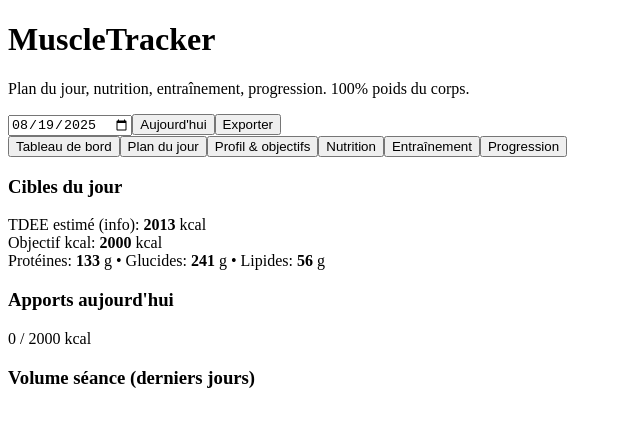
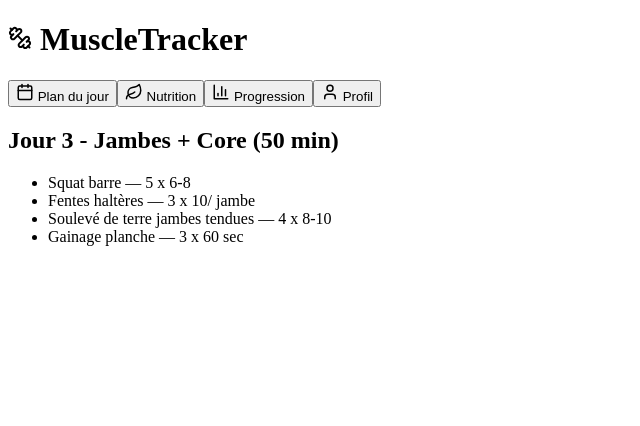
Before and after one commit to ludobruel9131-max/WO, a React (Create React App) app in the folder muscletracker_final/: page / in a window 1280 px wide. Shown: the top 426 px of the page, without its empty margins (0-640 px from the left). Built offline with nearby package versions, Linux system fonts and the light colour scheme.

Commit message:
Update App.jsx

```diff
--- a/muscletracker_final/src/App.jsx
+++ b/muscletracker_final/src/App.jsx
@@ -1,261 +1,273 @@
-import React, { useEffect, useMemo, useState } from "react";
+import React, { useState, useEffect } from "react";
 import { motion } from "framer-motion";
-import { BarChart2, Dumbbell, Flame, Home, LineChart, Plus, Save, Trash2, Download, Calendar as CalIcon, Target, User, Info } from "lucide-react";
-import { LineChart as RLineChart, Line, XAxis, YAxis, Tooltip, CartesianGrid, ResponsiveContainer, BarChart as RBarChart, Bar } from "recharts";
+import {
+  Dumbbell,
+  Flame,
+  BarChart3,
+  User,
+  Calendar,
+  Leaf,
+} from "lucide-react";
+import {
+  LineChart,
+  Line,
+  XAxis,
+  YAxis,
+  CartesianGrid,
+  Tooltip,
+  Legend,
+  ResponsiveContainer,
+} from "recharts";
 
-const LS = {
-  PROFILE: "mt_profile_v3",
-  WEIGHT: "mt_weight_log_v3",
-  MEALS: "mt_meals_v3",
-  WORKOUTS: "mt_workouts_v3",
+// --- Données programmes (rotation 7 jours) ---
+const workoutPlan = [
+  {
+    day: "Jour 1 - Push",
+    duration: "45 min",
+    exercises: [
+      { name: "Développé couché haltères", sets: 4, reps: "8-10" },
+      { name: "Développé militaire barre", sets: 4, reps: "8-10" },
+      { name: "Dips lestés", sets: 3, reps: "10-12" },
+      { name: "Écarté machine", sets: 3, reps: "12-15" },
+    ],
+  },
+  {
+    day: "Jour 2 - Pull",
+    duration: "40 min",
+    exercises: [
+      { name: "Tractions lestées", sets: 4, reps: "8-10" },
+      { name: "Rowing barre", sets: 4, reps: "8-10" },
+      { name: "Curl incliné", sets: 3, reps: "12" },
+      { name: "Face pull", sets: 3, reps: "12-15" },
+    ],
+  },
+  {
+    day: "Jour 3 - Jambes + Core",
+    duration: "50 min",
+    exercises: [
+      { name: "Squat barre", sets: 5, reps: "6-8" },
+      { name: "Fentes haltères", sets: 3, reps: "10/ jambe" },
+      { name: "Soulevé de terre jambes tendues", sets: 4, reps: "8-10" },
+      { name: "Gainage planche", sets: 3, reps: "60 sec" },
+    ],
+  },
+  {
+    day: "Jour 4 - HIIT/Cardio",
+    duration: "35 min",
+    exercises: [
+      { name: "Sprints 30s", sets: 10, reps: "repos 60s" },
+      { name: "Burpees", sets: 3, reps: "15" },
+      { name: "Mountain climbers", sets: 3, reps: "30s" },
+    ],
+  },
+  {
+    day: "Jour 5 - Full Body Force",
+    duration: "60 min",
+    exercises: [
+      { name: "Soulevé de terre", sets: 5, reps: "5" },
+      { name: "Développé couché barre", sets: 5, reps: "5" },
+      { name: "Squat avant", sets: 4, reps: "6" },
+      { name: "Tractions", sets: 4, reps: "8-10" },
+    ],
+  },
+  {
+    day: "Jour 6 - Jambes lourdes",
+    duration: "50 min",
+    exercises: [
+      { name: "Presse à cuisses", sets: 4, reps: "8-10" },
+      { name: "Soulevé de terre sumo", sets: 4, reps: "6-8" },
+      { name: "Hip thrust", sets: 4, reps: "8-10" },
+      { name: "Crunch lesté", sets: 3, reps: "20" },
+    ],
+  },
+  {
+    day: "Jour 7 - Repos actif",
+    duration: "30 min",
+    exercises: [
+      { name: "Marche rapide", sets: 1, reps: "30 min" },
+      { name: "Étirements yoga", sets: 1, reps: "15 min" },
+      { name: "Gainage léger", sets: 2, reps: "30 sec" },
+    ],
+  },
+];
+
+// --- Nutrition saisonnière ---
+const meals = {
+  ete: [
+    { meal: "Poulet grillé + quinoa + courgettes grillées", kcal: 650 },
+    { meal: "Saumon + salade tomates/avocat + riz basmati", kcal: 700 },
+    { meal: "Omelette 3 œufs + légumes d’été + pain complet", kcal: 550 },
+  ],
+  hiver: [
+    { meal: "Ragoût de lentilles + patate douce + carottes", kcal: 600 },
+    { meal: "Poulet rôti + purée de brocoli + pommes de terre", kcal: 700 },
+    { meal: "Chili con carne + riz complet", kcal: 750 },
+  ],
 };
-const load = (k, fallback) => { try { return JSON.parse(localStorage.getItem(k) || JSON.stringify(fallback)); } catch { return fallback; } };
-const save = (k, v) => localStorage.setItem(k, JSON.stringify(v));
 
-const fmt = (n, d=1) => (isFinite(n) ? Number(n).toLocaleString(undefined, { maximumFractionDigits: d }) : "-");
-const todayISO = () => new Date().toISOString().slice(0,10);
-
-function calcBMR({ sex="male", weight=70, height=170, age=18 }) {
-  const w = Number(weight), h = Number(height), a = Number(age);
-  const base = 10 * w + 6.25 * h - 5 * a;
-  return sex === "female" ? base - 161 : base + 5;
-}
-const ACT = { sedentary: 1.2, light: 1.375, moderate: 1.55, active: 1.725, very: 1.9 };
-
-function planMacros({ weight=70, kcalTarget=2000, proteinPerKg=1.9, fatPerKg=0.8 }) {
-  const w = Number(weight) || 0;
-  const p = Math.round(w * proteinPerKg);
-  const f = Math.round(w * fatPerKg);
-  const kcalPF = p*4 + f*9;
-  const c = Math.max(0, Math.round((kcalTarget - kcalPF) / 4));
-  return { kcalTarget, protein:p, fat:f, carbs:c };
-}
-
-const addDays = (iso, d) => { const dt = new Date(iso); dt.setDate(dt.getDate()+d); return dt.toISOString().slice(0,10); };
-
-const EXERCISES = [
-  { id:"pushups", name:"Pompes", group:"push", mode:"reps", tip:"Corps gainé, coudes ~45°, poitrine vers le sol, amplitude complète." },
-  { id:"dips", name:"Dips (barres parallèles/chaise)", group:"push", mode:"reps", tip:"Épaules basses, descendre jusqu'aux coudes à 90°, buste légèrement penché." },
-  { id:"pike_pushups", name:"Pompes pike", group:"push", mode:"reps", tip:"Hanches hautes, angle épaules élevé, tête vers le sol entre les mains." },
-  { id:"pullups", name:"Tractions (pronation ou supination)", group:"pull", mode:"reps", tip:"Épaules basses, poitrine vers la barre, contrôle à la descente." },
-  { id:"inverted_rows", name:"Rowing inversé sous table/barre", group:"pull", mode:"reps", tip:"Corps gainé en planche, tirer la poitrine à la barre." },
-  { id:"squats_bw", name:"Squats poids du corps", group:"legs", mode:"reps", tip:"Pieds largeur d'épaules, genoux suivent les orteils, dos neutre." },
-  { id:"lunges", name:"Fentes alternées", group:"legs", mode:"reps", tip:"Grand pas, genou avant au-dessus du pied, buste droit." },
-  { id:"bulgarian_split", name:"Fentes bulgares", group:"legs", mode:"reps", tip:"Pied arrière surélevé, descendre verticalement, contrôle du genou avant." },
-  { id:"jump_squats", name:"Squats sautés", group:"legs", mode:"reps", tip:"Atterrissage souple, genoux stables, pousser fort au sol." },
-  { id:"plank", name:"Gainage planche", group:"core", mode:"secs", tip:"Coudes sous épaules, bassin rentré, respiration calme." },
-  { id:"side_plank", name:"Gainage latéral", group:"core", mode:"secs", tip:"Alignement oreille-épaule-hanche-cheville, hanches élevées." },
-  { id:"hollow_hold", name:"Hollow hold", group:"core", mode:"secs", tip:"Bas du dos plaqué, bras et jambes tendus bas, petite amplitude." },
-  { id:"mountain_climbers", name:"Mountain climbers", group:"core", mode:"secs", tip:"Corps gainé, cadence régulière, genou poitrine sans creuser le dos." },
-  { id:"burpees", name:"Burpees", group:"full", mode:"reps", tip:"Saut + pompe contrôlée, garder le rythme sans s'écrouler." },
-];
-const MUSCLE_GROUPS = ["push","pull","legs","core","full"];
+// --- Progression poids/charges ---
+const initialProgress = {
+  weight: [
+    { week: "S1", poids: 78 },
+    { week: "S2", poids: 77.5 },
+    { week: "S3", poids: 77 },
+  ],
+  strength: [
+    { week: "S1", bench: 80, squat: 100, deadlift: 120 },
+    { week: "S2", bench: 82, squat: 105, deadlift: 125 },
+    { week: "S3", bench: 85, squat: 110, deadlift: 130 },
+  ],
+};
 
 export default function App() {
-  const [profile, setProfile] = useState(load(LS.PROFILE, { sex:"male", height:170, weight:70, age:18, activity:"sedentary", goal:"recomp" }));
-  useEffect(() => save(LS.PROFILE, profile), [profile]);
+  const [tab, setTab] = useState("plan");
+  const [dayIndex, setDayIndex] = useState(0);
+  const [progress, setProgress] = useState(initialProgress);
 
-  const [weightLog, setWeightLog] = useState(load(LS.WEIGHT, [{ date: todayISO(), weight: profile.weight }]))
-  useEffect(() => save(LS.WEIGHT, weightLog), [weightLog]);
-
-  const [meals, setMeals] = useState(load(LS.MEALS, { [todayISO()]: [] }));
-  useEffect(() => save(LS.MEALS, meals), [meals]);
-
-  const [workouts, setWorkouts] = useState(load(LS.WORKOUTS, { [todayISO()]: [] }));
-  useEffect(() => save(LS.WORKOUTS, workouts), [workouts]);
-
-  const [tab, setTab] = useState("dashboard");
-  const [day, setDay] = useState(todayISO());
-
-  const bmr = useMemo(() => calcBMR(profile), [profile]);
-  const tdee = useMemo(() => Math.round(bmr * (ACT[profile.activity] || ACT.sedentary)), [bmr, profile.activity]);
-  const macroPlan = useMemo(() => planMacros({ weight: profile.weight, kcalTarget: 2000 }), [profile.weight]);
-
-  const weightData = useMemo(() => ([...weightLog].sort((a,b)=> a.date.localeCompare(b.date)).map(w => ({ date: w.date, weight: Number(w.weight) }))), [weightLog]);
-
-  const volumeData = useMemo(() => {
-    return Object.entries(workouts).map(([date, sets]) => {
-      const vol = sets.reduce((s, set) => {
-        const ex = EXERCISES.find(e=>e.id===set.exercise);
-        if (ex?.mode === "secs") return s + (Number(set.secs||0) * Number(set.sets||1));
-        return s + (Number(set.reps||0) * Number(set.sets||1));
-      }, 0);
-      return { date, volume: vol };
-    }).sort((a,b)=> a.date.localeCompare(b.date));
-  }, [workouts]);
-
-  const [plan, setPlan] = useState({ date: day, group: null, workout: [], meals: [], estMinutes: 45 });
-
-  function groupsFromSets(sets = []) {
-    const gs = new Set();
-    sets.forEach(s => { const ex = EXERCISES.find(e => e.id === s.exercise); if (ex?.group) gs.add(ex.group); });
-    return gs;
-  }
-  function lastTrainedMap() {
-    const map = {};
-    Object.entries(workouts).forEach(([d, sets]) => { groupsFromSets(sets).forEach(g => { map[g] = d; }); });
-    return map;
-  }
-  function pickTodayGroup(date) {
-    const prev = addDays(date, -1);
-    const yesterdayGroups = groupsFromSets(workouts[prev] || []);
-    const lastMap = lastTrainedMap();
-    const candidates = MUSCLE_GROUPS.filter(g => !yesterdayGroups.has(g));
-    candidates.sort((a,b)=> (lastMap[a]||"0000-00-00").localeCompare(lastMap[b]||"0000-00-00"));
-    return candidates[0] || "core";
-  }
-
-  function generateWorkoutForGroup(group) {
-    const pick = (...ids) => ids.map(id => {
-      const ex = EXERCISES.find(e=>e.id===id);
-      if (ex?.mode === "secs") return { id, sets: 3, secs: 40, restSec: 45 };
-      return { id, sets: 4, reps: 10, restSec: 60 };
-    });
-
-    let list = [];
-    if (group === "push") list = pick("pushups","dips","pike_pushups");
-    if (group === "pull") list = pick("pullups","inverted_rows","mountain_climbers");
-    if (group === "legs") list = pick("squats_bw","lunges","bulgarian_split","jump_squats");
-    if (group === "core") list = pick("plank","side_plank","hollow_hold","mountain_climbers");
-    if (group === "full") list = pick("burpees","pushups","squats_bw");
-
-    const perSetSec = (it) => (it.secs ? it.secs + it.restSec : (it.reps||10)*3 + it.restSec);
-    const estimateMins = items => Math.round(items.reduce((s,it)=> s + it.sets*perSetSec(it),0)/60);
-    let mins = estimateMins(list);
-    while (mins > 50 && list.length > 2) { list.pop(); mins = estimateMins(list); }
-    if (mins < 40) { list.push({ id: "plank", sets: 3, secs: 40, restSec: 45 }); }
-    mins = estimateMins(list);
-    return { exercises: list, estMinutes: Math.max(40, Math.min(50, mins)) };
-  }
-
-  function mealTemplates(kcalTarget){
-    const m1 = { label: "Bowl protéiné: 2 œufs + 150g poulet + 120g riz + 150g légumes + 10g huile + yaourt grec", kcal: 1000, p: 80, c: 85, f: 35 };
-    const m2 = { label: "Assiette saumon: 200g saumon + 250g pommes de terre + salade + 20g avocat + fromage blanc", kcal: 1000, p: 70, c: 90, f: 35 };
-    return [m1, m2];
-  }
-
-  function generatePlan(date){
-    const group = pickTodayGroup(date);
-    const w = generateWorkoutForGroup(group);
-    const meals2 = mealTemplates(macroPlan.kcalTarget);
-    setPlan({ date, group, workout: w.exercises, estMinutes: w.estMinutes, meals: meals2 });
-  }
-
-  function acceptPlanToLogs(){
-    setWorkouts(prev => {
-      const daySets = prev[day] || [];
-      const newSets = (plan.workout||[]).map(it => ({ exercise: it.id, sets: it.sets, reps: it.reps||0, secs: it.secs||0, notes: "Plan du jour" }));
-      return { ...prev, [day]: [...daySets, ...newSets] };
-    });
-    setMeals(prev => {
-      const dayMeals = prev[day] || [];
-      return { ...prev, [day]: [...dayMeals, ...((plan.meals)||[])] };
-    });
-  }
-
-  useEffect(()=>{ generatePlan(day); }, []);
-  useEffect(()=>{ generatePlan(day); }, [day]);
-
-  function addWeightEntry(date, weight) {
-    setWeightLog(prev => { const others = prev.filter(e => e.date !== date); return [...others, { date, weight: Number(weight) }]; });
-  }
-  function addMeal(date, meal) {
-    setMeals(prev => { const dayMeals = prev[date] || []; return { ...prev, [date]: [...dayMeals, meal] }; });
-  }
-  function removeMeal(date, idx) {
-    setMeals(prev => { const dayMeals = [...(prev[date]||[])]; dayMeals.splice(idx,1); return { ...prev, [date]: dayMeals }; });
-  }
-  function addSet(date, set) {
-    setWorkouts(prev => { const daySets = prev[date] || []; return { ...prev, [date]: [...daySets, set] }; });
-  }
-  function removeSet(date, idx) {
-    setWorkouts(prev => { const daySets = [...(prev[date]||[])]; daySets.splice(idx,1); return { ...prev, [date]: daySets }; });
-  }
-
-  const dayMeals = meals[day] || [];
-  const mealTotals = dayMeals.reduce((acc, m) => { acc.kcal += Number(m.kcal||0); acc.p += Number(m.p||0); acc.c += Number(m.c||0); acc.f += Number(m.f||0); return acc; }, { kcal:0, p:0, c:0, f:0 });
-
-  function exportAll() {
-    const lines = [
-      "# Profile",
-      `sex,${profile.sex}`,
-      `height_cm,${profile.height}`,
-      `weight_kg,${profile.weight}`,
-      `age,${profile.age}`,
-      `activity,${profile.activity}`,
-      `goal,${profile.goal}`,
-      "",
-      "# Weight Log",
-      "date,weight_kg",
-      ...[...weightLog].sort((a,b)=>a.date.localeCompare(b.date)).map(e => `${e.date},${e.weight}`),
-      "",
-      "# Meals (kcal, p, c, f)",
-      "date,label,kcal,protein_g,carbs_g,fat_g",
-      ...Object.entries(meals).flatMap(([d, arr]) => arr.map(m => `${d},${m.label||""},${m.kcal||0},${m.p||0},${m.c||0},${m.f||0}`)),
-      "",
-      "# Workouts",
-      "date,exercise,sets,reps,secs,notes",
-      ...Object.entries(workouts).flatMap(([d, arr]) => arr.map(s => `${d},${s.exercise},${s.sets||1},${s.reps||0},${s.secs||0},${(s.notes||"").replaceAll(',', ';')}`)),
-    ];
-    const blob = new Blob([lines.join("\n")], { type: "text/csv;charset=utf-8;" });
-    const url = URL.createObjectURL(blob);
-    const a = document.createElement("a"); a.href = url; a.download = `muscletracker_export_${todayISO()}.csv`; a.click(); URL.revokeObjectURL(url);
-  }
+  // --- Rotation automatique du programme chaque jour ---
+  useEffect(() => {
+    const today = new Date();
+    setDayIndex(today.getDay()); // 0=Dimanche → Jour 7
+  }, []);
 
   return (
-    <div className="min-h-screen bg-gray-50 text-gray-900 p-6">
-      <div className="max-w-6xl mx-auto grid gap-6">
-        <header className="flex flex-col md:flex-row md:items-end md:justify-between gap-3">
-          <div>
-            <h1 className="text-3xl md:text-4xl font-extrabold">MuscleTracker</h1>
-            <p className="text-gray-600 text-sm">Plan du jour, nutrition, entraînement, progression. 100% poids du corps.</p>
-          </div>
-          <div className="flex items-center gap-2">
-            <input type="date" className="px-3 py-2 rounded-2xl border bg-white shadow-sm" value={day} onChange={(e)=>setDay(e.target.value)} />
-            <button className="px-3 py-2 rounded-2xl border" onClick={()=>setDay(todayISO())}>Aujourd'hui</button>
-            <button className="px-3 py-2 rounded-2xl border" onClick={exportAll}>Exporter</button>
-          </div>
-        </header>
+    <div className="min-h-screen flex bg-[#121212] text-white font-sans">
+      {/* Sidebar */}
+      <div className="w-60 bg-[#1a1a1a] border-r border-[#333] p-4 flex flex-col gap-4">
+        <h1 className="text-xl font-bold text-orange-400 flex items-center gap-2">
+          <Dumbbell /> MuscleTracker
+        </h1>
+        <button
+          onClick={() => setTab("plan")}
+          className={`flex items-center gap-2 p-2 rounded-lg ${
+            tab === "plan" ? "bg-orange-500 text-black" : "hover:bg-[#2a2a2a]"
+          }`}
+        >
+          <Calendar size={18} /> Plan du jour
+        </button>
+        <button
+          onClick={() => setTab("nutrition")}
+          className={`flex items-center gap-2 p-2 rounded-lg ${
+            tab === "nutrition"
+              ? "bg-orange-500 text-black"
+              : "hover:bg-[#2a2a2a]"
+          }`}
+        >
+          <Leaf size={18} /> Nutrition
+        </button>
+        <button
+          onClick={() => setTab("progress")}
+          className={`flex items-center gap-2 p-2 rounded-lg ${
+            tab === "progress"
+              ? "bg-orange-500 text-black"
+              : "hover:bg-[#2a2a2a]"
+          }`}
+        >
+          <BarChart3 size={18} /> Progression
+        </button>
+        <button
+          onClick={() => setTab("profil")}
+          className={`flex items-center gap-2 p-2 rounded-lg ${
+            tab === "profil"
+              ? "bg-orange-500 text-black"
+              : "hover:bg-[#2a2a2a]"
+          }`}
+        >
+          <User size={18} /> Profil
+        </button>
+      </div>
 
-        <nav className="flex gap-2 flex-wrap">
-          {[
-            { id:"dashboard", label:"Tableau de bord" },
-            { id:"plan", label:"Plan du jour" },
-            { id:"profile", label:"Profil & objectifs" },
-            { id:"nutrition", label:"Nutrition" },
-            { id:"training", label:"Entraînement" },
-            { id:"progress", label:"Progression" },
-          ].map(t => (
-            <button key={t.id} onClick={()=>setTab(t.id)} className={`px-3 py-2 rounded-2xl border shadow-sm ${tab===t.id?"bg-black text-white":"bg-white"}`}>
-              {t.label}
-            </button>
-          ))}
-        </nav>
-
-        {tab === "dashboard" && (
-          <div className="grid md:grid-cols-3 gap-4">
-            <div className="bg-white rounded-2xl p-4 shadow">
-              <h3 className="font-semibold mb-2">Cibles du jour</h3>
-              <div className="text-sm text-gray-700">TDEE estimé (info): <b>{Math.round(tdee)}</b> kcal</div>
-              <div className="text-sm text-gray-700">Objectif kcal: <b>{2000}</b> kcal</div>
-              <div className="text-sm text-gray-700">Protéines: <b>{macroPlan.protein}</b> g • Glucides: <b>{macroPlan.carbs}</b> g • Lipides: <b>{macroPlan.fat}</b> g</div>
-            </div>
-            <div className="bg-white rounded-2xl p-4 shadow">
-              <h3 className="font-semibold mb-2">Apports aujourd'hui</h3>
-              <div className="text-sm">{Math.round(dayMeals.reduce((k,m)=>k+Number(m.kcal||0),0))} / 2000 kcal</div>
-            </div>
-            <div className="bg-white rounded-2xl p-4 shadow">
-              <h3 className="font-semibold mb-2">Volume séance (derniers jours)</h3>
-            </div>
-          </div>
+      {/* Contenu principal */}
+      <div className="flex-1 p-6">
+        {tab === "plan" && (
+          <motion.div initial={{ opacity: 0 }} animate={{ opacity: 1 }}>
+            <h2 className="text-2xl font-bold text-orange-400 mb-4">
+              {workoutPlan[dayIndex].day} ({workoutPlan[dayIndex].duration})
+            </h2>
+            <ul className="space-y-2">
+              {workoutPlan[dayIndex].exercises.map((ex, i) => (
+                <li
+                  key={i}
+                  className="bg-[#1e1e1e] p-3 rounded-lg border border-[#333]"
+                >
+                  <span className="font-semibold text-orange-300">
+                    {ex.name}
+                  </span>{" "}
+                  — {ex.sets} x {ex.reps}
+                </li>
+              ))}
+            </ul>
+          </motion.div>
         )}
 
+        {tab === "nutrition" && (
+          <motion.div initial={{ opacity: 0 }} animate={{ opacity: 1 }}>
+            <h2 className="text-2xl font-bold text-orange-400 mb-4">
+              Menus saisonniers
+            </h2>
+            <div className="grid md:grid-cols-2 gap-4">
+              {meals.ete.map((m, i) => (
+                <div
+                  key={i}
+                  className="bg-[#1e1e1e] p-4 rounded-lg border border-[#333]"
+                >
+                  <p>{m.meal}</p>
+                  <p className="text-sm text-orange-300">{m.kcal} kcal</p>
+                </div>
+              ))}
+            </div>
+          </motion.div>
+        )}
+
+        {tab === "progress" && (
+          <motion.div initial={{ opacity: 0 }} animate={{ opacity: 1 }}>
+            <h2 className="text-2xl font-bold text-orange-400 mb-4">
+              Progression
+            </h2>
+            <div className="h-64 mb-6 bg-[#1e1e1e] p-2 rounded-lg">
+              <ResponsiveContainer width="100%" height="100%">
+                <LineChart data={progress.weight}>
+                  <CartesianGrid stroke="#333" />
+                  <XAxis dataKey="week" stroke="#aaa" />
+                  <YAxis stroke="#aaa" />
+                  <Tooltip />
+                  <Legend />
+                  <Line
+                    type="monotone"
+                    dataKey="poids"
+                    stroke="#f97316"
+                    strokeWidth={2}
+                  />
+                </LineChart>
+              </ResponsiveContainer>
+            </div>
+            <div className="h-64 bg-[#1e1e1e] p-2 rounded-lg">
+              <ResponsiveContainer width="100%" height="100%">
+                <LineChart data={progress.strength}>
+                  <CartesianGrid stroke="#333" />
+                  <XAxis dataKey="week" stroke="#aaa" />
+                  <YAxis stroke="#aaa" />
+                  <Tooltip />
+                  <Legend />
+                  <Line type="monotone" dataKey="bench" stroke="#f97316" />
+                  <Line type="monotone" dataKey="squat" stroke="#facc15" />
+                  <Line type="monotone" dataKey="deadlift" stroke="#22c55e" />
+                </LineChart>
+              </ResponsiveContainer>
+            </div>
+          </motion.div>
+        )}
+
+        {tab === "profil" && (
+          <motion.div initial={{ opacity: 0 }} animate={{ opacity: 1 }}>
+            <h2 className="text-2xl font-bold text-orange-400 mb-4">Profil</h2>
+            <p>
+              Ici tu pourras entrer ton poids, taille, objectif et calculer tes
+              macros 🔥 (à compléter).
+            </p>
+          </motion.div>
+        )}
       </div>
     </div>
   );
 }
-
-function MealForm(){ return null; }
-function MealTable(){ return null; }
-function WorkoutForm(){ return null; }
-function WorkoutTable(){ return null; }
```
